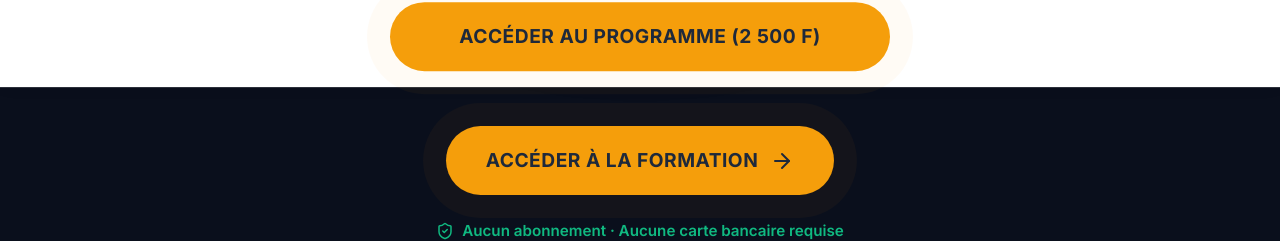
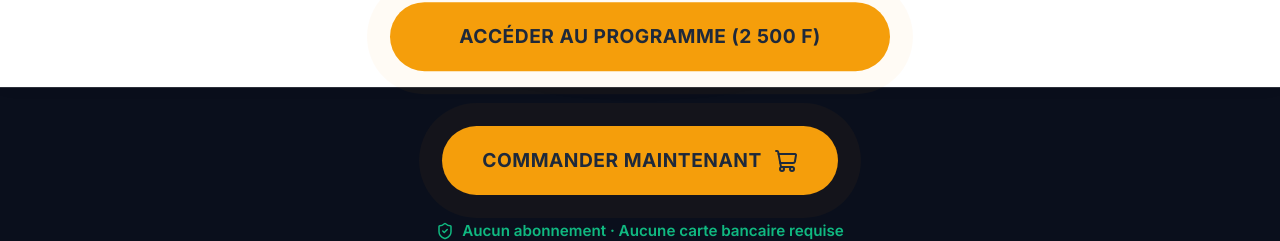
Before and after one commit to aliounendiaye221/sunu-digital, a website built with Vite: page index.html in a window 1280 px wide. Shown: the part 866-1107 px from the top of the page. Built offline with nearby package versions, Linux system fonts and the light colour scheme.

Commit message:
feat: change hero cta to Commander Maintenant

```diff
--- a/index.html
+++ b/index.html
@@ -75,7 +75,7 @@
 
                 <div class="reveal delay-2">
                     <a href="https://dlzjhhfs.mychariow.shop/prd_zshy93/checkout" class="btn-main pulse" target="_blank" rel="noopener noreferrer">
-                        Accéder à la formation <i data-lucide="arrow-right"></i>
+                        Commander Maintenant <i data-lucide="shopping-cart"></i>
                     </a>
                 </div>
 
```
